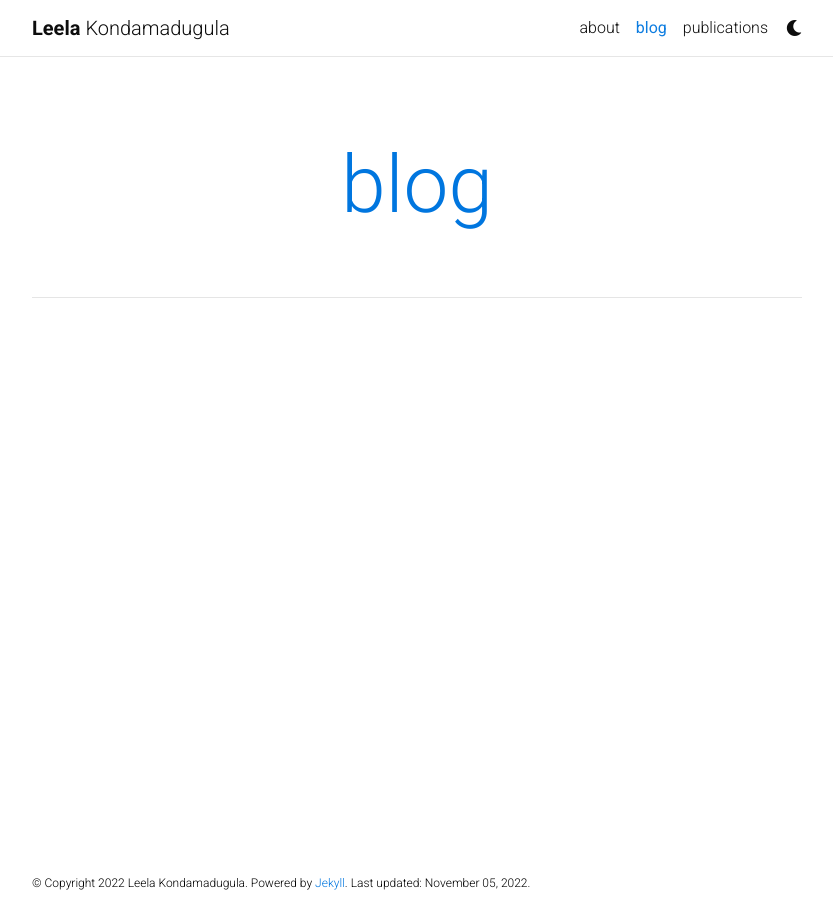
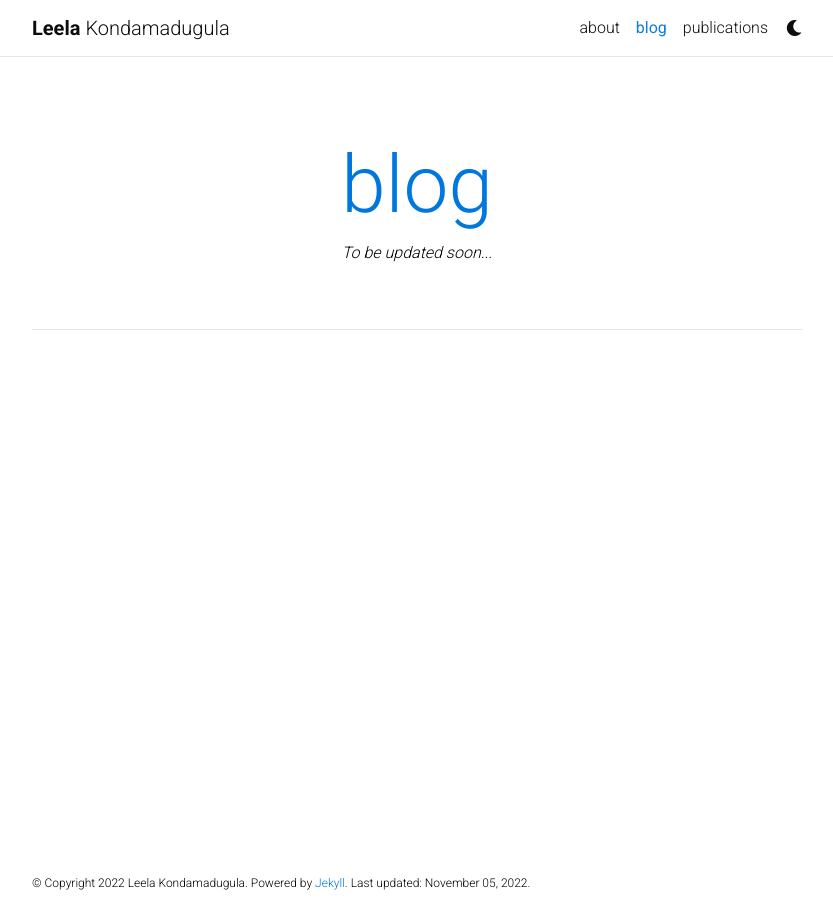
Before and after one commit to masaaldosey/masaaldosey.github.io, a Jekyll site: the page built from blog/index.html, in a window 1280 px wide. Shown: the whole page, without its empty margins (223-1056 px from the left). Built offline with Jekyll 4.4.1, drawn with Linux system fonts in a browser that asks for light colours; the list of posts is cut into pages by our own code; comment, search, counter and statistics services are not loaded; a style sheet for code colours, icons or effects is not loaded.

Commit message:
added blog message to config.yml

```diff
--- a/_config.yml
+++ b/_config.yml
@@ -112,6 +112,7 @@ bing_site_verification:  # out your bing-site-verification ID (Bing Webmaster)
 blog_name: blog # blog_name will be displayed in your blog page
 blog_nav_title: blog # your blog must have a title for it to be displayed in the nav bar
 blog_description:
+blog_message: To be updated soon...
 permalink: /blog/:year/:title/
 
 # Pagination
```
